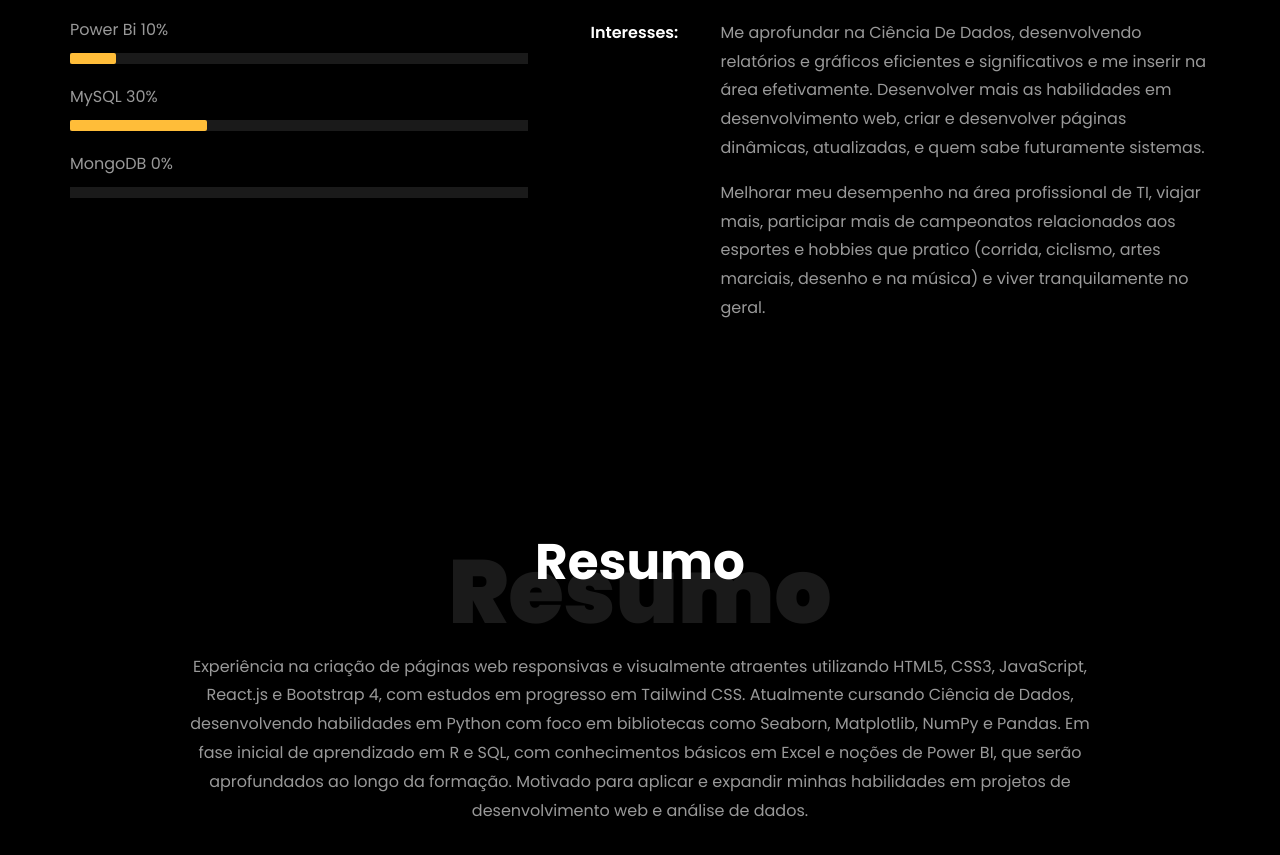
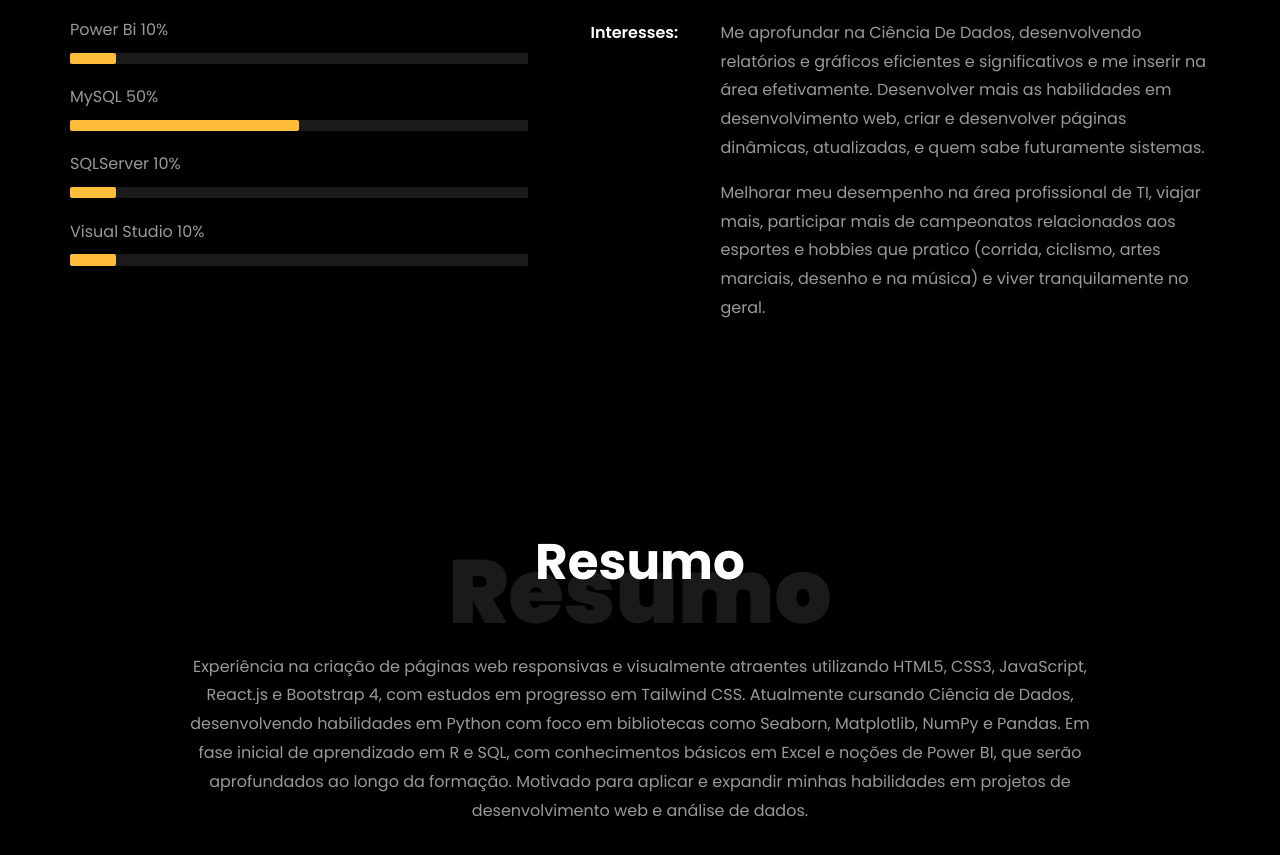
Before and after one commit to robertdouglasaimon/portfolio-r.douglas, a plain HTML site: page index.html in a window 1280 px wide. Shown: the part 2116-2971 px from the top of the page. Drawn offline with Linux system fonts and the light colour scheme; files whose address does not match are found by name.

Commit message:
Update index.html

```diff
--- a/index.html
+++ b/index.html
@@ -347,15 +347,21 @@
                     </div>
 
                     <span>MySQL</span>
-                    <span class="pull-right">30%</span>
+                    <span class="pull-right">50%</span>
                     <div class="progress">
-                      <div class="progress-bar progress-bar-loading" role="progressbar" style="--progress-width:30%; width: 30%" aria-valuenow="80" aria-valuemin="0" aria-valuemax="100"></div>
+                      <div class="progress-bar progress-bar-loading" role="progressbar" style="--progress-width:50%; width: 50%" aria-valuenow="80" aria-valuemin="0" aria-valuemax="100"></div>
                     </div>
 
-                    <span>MongoDB</span>
-                    <span class="pull-right">0%</span>
+                    <span>SQLServer</span>
+                    <span class="pull-right">10%</span>
                     <div class="progress">
-                      <div class="progress-bar progress-bar-loading" role="progressbar" style="--progress-width: 0%; width: 0%" aria-valuenow="80" aria-valuemin="0" aria-valuemax="100"></div>
+                      <div class="progress-bar progress-bar-loading" role="progressbar" style="--progress-width:10%; width: 10%" aria-valuenow="80" aria-valuemin="0" aria-valuemax="100"></div>
+                    </div>
+
+                    <span>Visual Studio</span>
+                    <span class="pull-right">10%</span>
+                    <div class="progress">
+                      <div class="progress-bar progress-bar-loading" role="progressbar" style="--progress-width:10%; width: 10%" aria-valuenow="80" aria-valuemin="0" aria-valuemax="100"></div>
                     </div>
 
 
```
